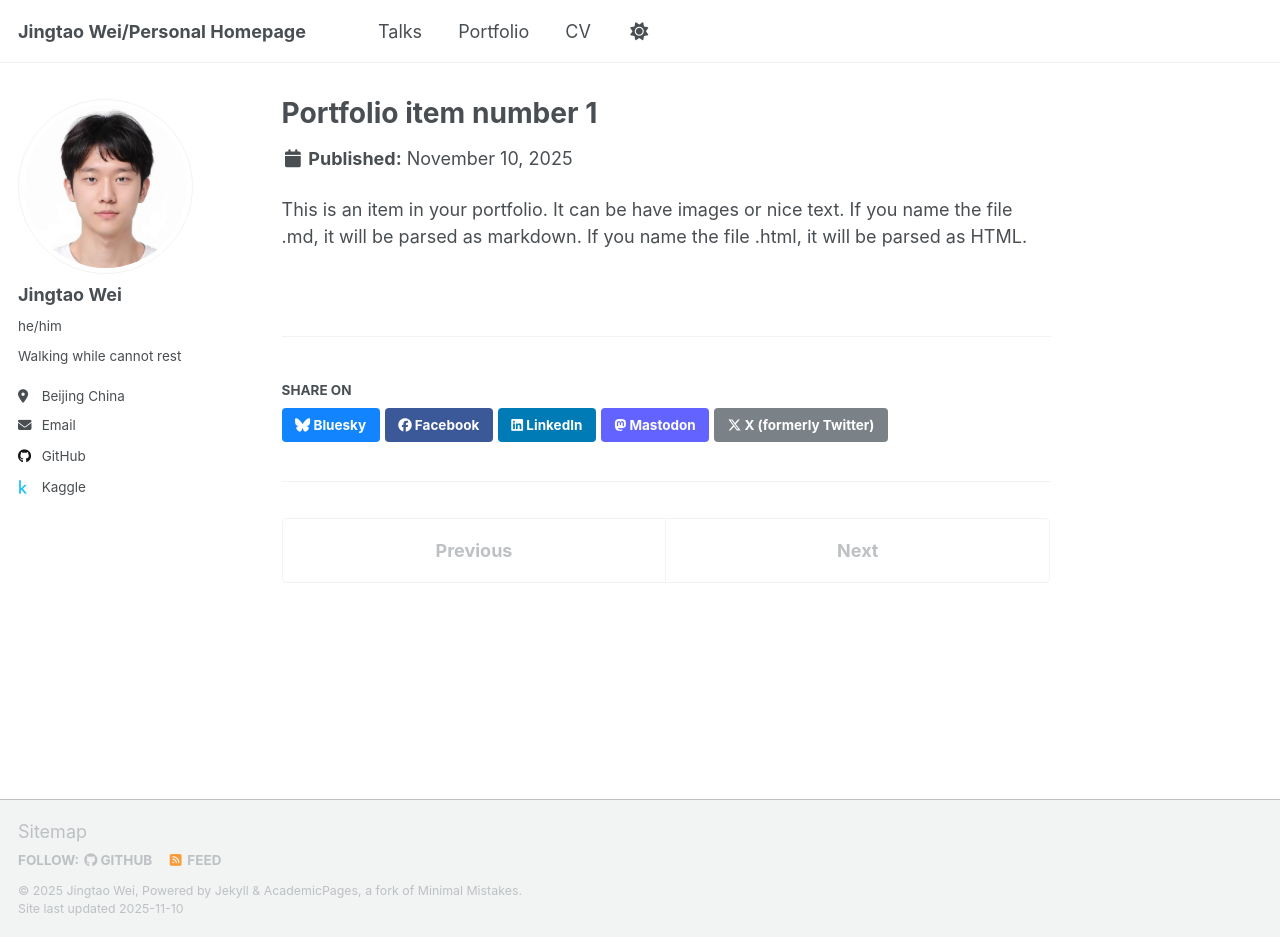
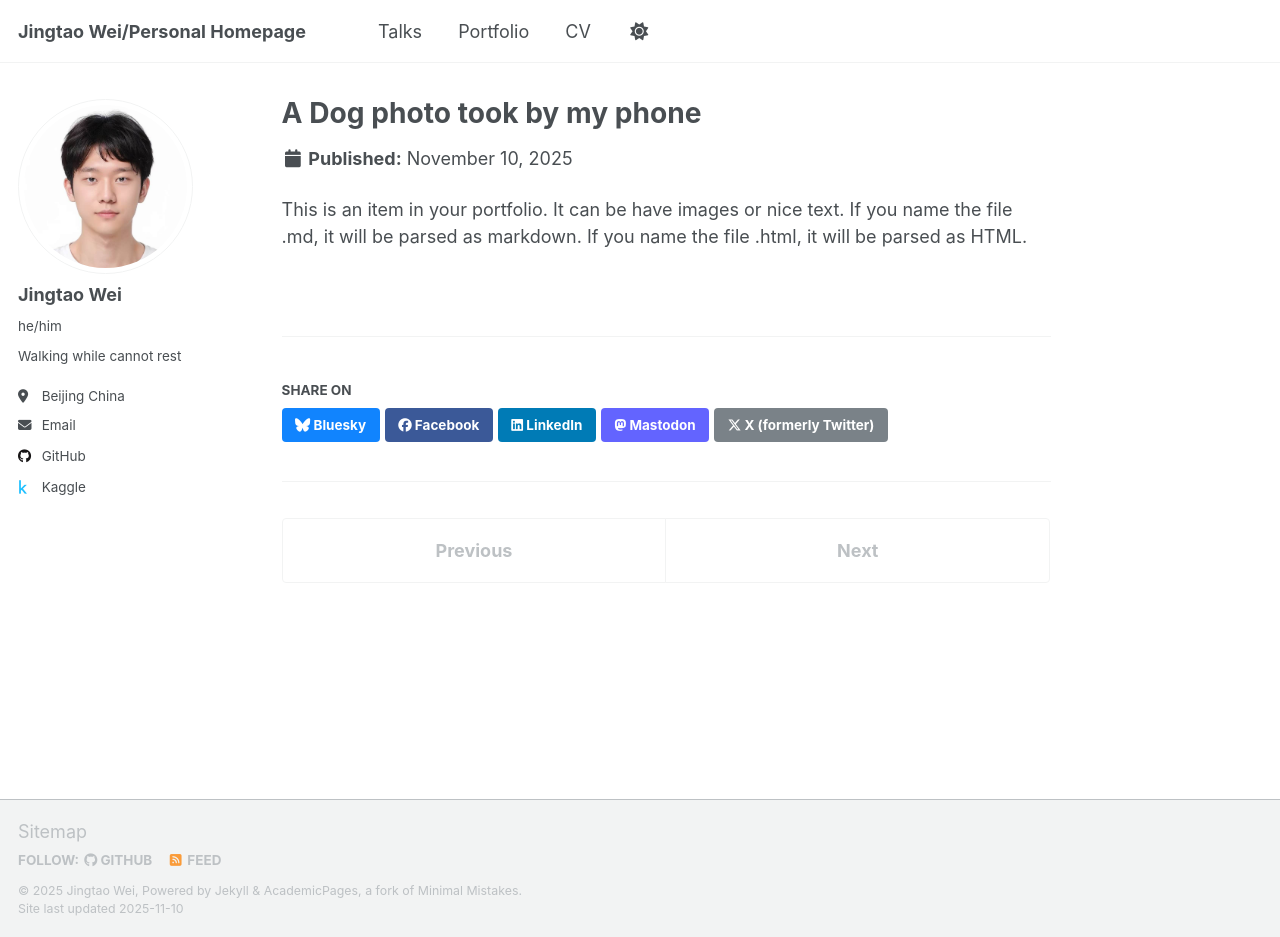
Before and after one commit to wayflower/wayflower.github.io, a Jekyll site: the page built from _portfolio/portfolio-1.md, in a window 1280 px wide and 937 px high. Built offline with Jekyll 4.4.1, drawn with Linux system fonts in a browser that asks for light colours; a script that is not in the unit is left out.

Commit message:
Update portfolio-1.md

```diff
--- a/_portfolio/portfolio-1.md
+++ b/_portfolio/portfolio-1.md
@@ -1,6 +1,6 @@
 ---
-title: "Portfolio item number 1"
-excerpt: "Short description of portfolio item number 1<br/><img src='/images/500x300.png'>"
+title: "A Dog photo took by my phone"
+excerpt: "一个特别亲人的小狗<br/><img src='/images/a_dog_picture.jpg'>"
 collection: portfolio
 ---
 
```
